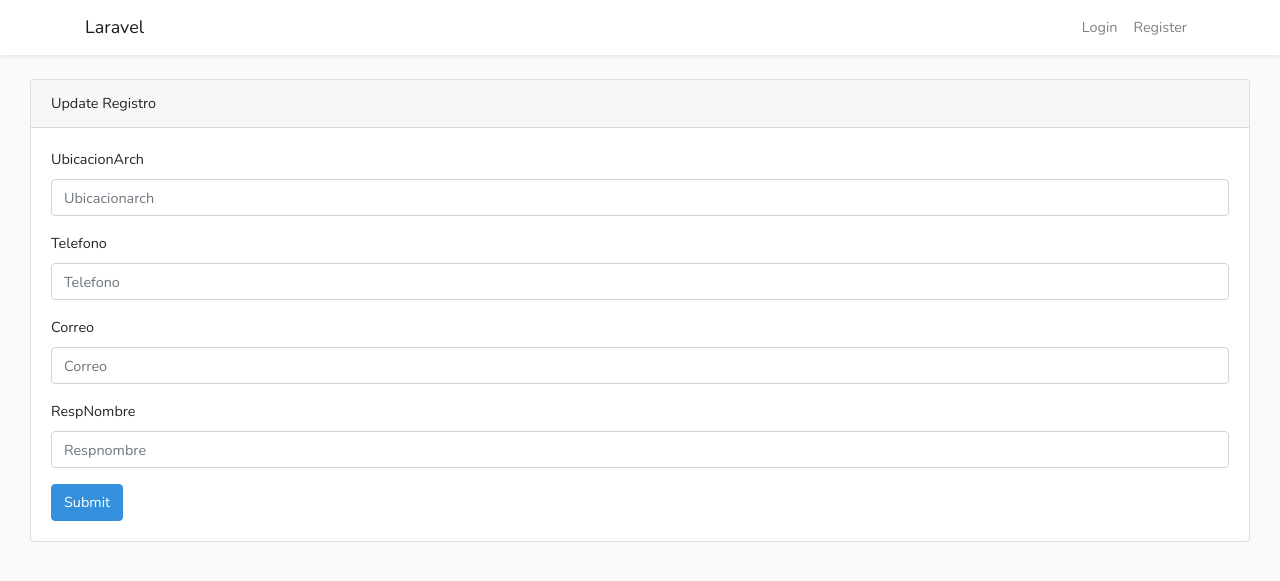
After one commit to AbyLuna/concentrados, a Laravel app: page /registros/1/edit in a window 1280 px wide. The commit adds this page. Shown: the top 581 px of the page. Run offline with Laravel 8, Linux system fonts and the light colour scheme; data that the repository does not hold is empty; some libraries are stand-ins or nearby versions.

Commit message:
Se creo Crud fincional de registro.

```diff
--- /dev/null
+++ b/app/Http/Controllers/RegistroController.php
@@ -0,0 +1,109 @@
+<?php
+
+namespace App\Http\Controllers;
+
+use App\Models\Registro;
+use Illuminate\Http\Request;
+
+/**
+ * Class RegistroController
+ * @package App\Http\Controllers
+ */
+class RegistroController extends Controller
+{
+    /**
+     * Display a listing of the resource.
+     *
+     * @return \Illuminate\Http\Response
+     */
+    public function index()
+    {
+        $registros = Registro::paginate();
+
+        return view('registro.index', compact('registros'))
+            ->with('i', (request()->input('page', 1) - 1) * $registros->perPage());
+    }
+
+    /**
+     * Show the form for creating a new resource.
+     *
+     * @return \Illuminate\Http\Response
+     */
+    public function create()
+    {
+        $registro = new Registro();
+        return view('registro.create', compact('registro'));
+    }
+
+    /**
+     * Store a newly created resource in storage.
+     *
+     * @param  \Illuminate\Http\Request $request
+     * @return \Illuminate\Http\Response
+     */
+    public function store(Request $request)
+    {
+        request()->validate(Registro::$rules);
+
+        $registro = Registro::create($request->all());
+
+        return redirect()->route('registros.index')
+            ->with('success', 'Registro created successfully.');
+    }
+
+    /**
+     * Display the specified resource.
+     *
+     * @param  int $id
+     * @return \Illuminate\Http\Response
+     */
+    public function show($id)
+    {
+        $registro = Registro::find($id);
+
+        return view('registro.show', compact('registro'));
+    }
+
+    /**
+     * Show the form for editing the specified resource.
+     *
+     * @param  int $id
+     * @return \Illuminate\Http\Response
+     */
+    public function edit($id)
+    {
+        $registro = Registro::find($id);
+
+        return view('registro.edit', compact('registro'));
+    }
+
+    /**
+     * Update the specified resource in storage.
+     *
+     * @param  \Illuminate\Http\Request $request
+     * @param  Registro $registro
+     * @return \Illuminate\Http\Response
+     */
+    public function update(Request $request, Registro $registro)
+    {
+        request()->validate(Registro::$rules);
+
+        $registro->update($request->all());
+
+        return redirect()->route('registros.index')
+            ->with('success', 'Registro updated successfully');
+    }
+
+    /**
+     * @param int $id
+     * @return \Illuminate\Http\RedirectResponse
+     * @throws \Exception
+     */
+    public function destroy($id)
+    {
+        $registro = Registro::find($id)->delete();
+
+        return redirect()->route('registros.index')
+            ->with('success', 'Registro deleted successfully');
+    }
+}
--- /dev/null
+++ b/app/Models/Registro.php
@@ -0,0 +1,42 @@
+<?php
+
+namespace App\Models;
+
+use Illuminate\Database\Eloquent\Model;
+
+/**
+ * Class Registro
+ *
+ * @property $id
+ * @property $ubicacionArch
+ * @property $telefono
+ * @property $correo
+ * @property $respNombre
+ * @property $created_at
+ * @property $updated_at
+ *
+ * @package App
+ * @mixin \Illuminate\Database\Eloquent\Builder
+ */
+class Registro extends Model
+{
+
+    static $rules = [
+		'ubicacionArch' => 'required',
+		'telefono' => 'required',
+		'correo' => 'required',
+		'respNombre' => 'required',
+    ];
+
+    protected $perPage = 20;
+
+    /**
+     * Attributes that should be mass-assignable.
+     *
+     * @var array
+     */
+    protected $fillable = ['ubicacionArch','telefono','correo','respNombre'];
+
+
+
+}
--- a/resources/views/layouts/app.blade.php
+++ b/resources/views/layouts/app.blade.php
@@ -38,6 +38,8 @@
                     <a class="nav-link" href="{{ route('expedientes.index') }}">{{ __('Expedientes') }}</a>
                     <a class="nav-link" href="{{ route('contratos.index') }}">{{ __('Contratos') }}</a>
                     <a class="nav-link" href="{{ route('reporte') }}">{{ __('Reporte') }}</a>
+                    <a class="nav-link" href="{{ route('registros.index') }}">{{ __('Registro') }}</a>
+
                     </ul>
                   @endif
 
--- /dev/null
+++ b/resources/views/registro/edit.blade.php
@@ -0,0 +1,31 @@
+@extends('layouts.app')
+
+@section('template_title')
+    Update Registro
+@endsection
+
+@section('content')
+    <section class="content container-fluid">
+        <div class="">
+            <div class="col-md-12">
+
+                @includeif('partials.errors')
+
+                <div class="card card-default">
+                    <div class="card-header">
+                        <span class="card-title">Update Registro</span>
+                    </div>
+                    <div class="card-body">
+                        <form method="POST" action="{{ route('registros.update', $registro->id) }}"  role="form" enctype="multipart/form-data">
+                            {{ method_field('PATCH') }}
+                            @csrf
+
+                            @include('registro.form')
+
+                        </form>
+                    </div>
+                </div>
+            </div>
+        </div>
+    </section>
+@endsection
--- /dev/null
+++ b/resources/views/registro/form.blade.php
@@ -0,0 +1,29 @@
+<div class="box box-info padding-1">
+    <div class="box-body">
+
+        <div class="form-group">
+            {{ Form::label('ubicacionArch') }}
+            {{ Form::text('ubicacionArch', $registro->ubicacionArch, ['class' => 'form-control' . ($errors->has('ubicacionArch') ? ' is-invalid' : ''), 'placeholder' => 'Ubicacionarch']) }}
+            {!! $errors->first('ubicacionArch', '<div class="invalid-feedback">:message</p>') !!}
+        </div>
+        <div class="form-group">
+            {{ Form::label('telefono') }}
+            {{ Form::text('telefono', $registro->telefono, ['class' => 'form-control' . ($errors->has('telefono') ? ' is-invalid' : ''), 'placeholder' => 'Telefono']) }}
+            {!! $errors->first('telefono', '<div class="invalid-feedback">:message</p>') !!}
+        </div>
+        <div class="form-group">
+            {{ Form::label('correo') }}
+            {{ Form::text('correo', $registro->correo, ['class' => 'form-control' . ($errors->has('correo') ? ' is-invalid' : ''), 'placeholder' => 'Correo']) }}
+            {!! $errors->first('correo', '<div class="invalid-feedback">:message</p>') !!}
+        </div>
+        <div class="form-group">
+            {{ Form::label('respNombre') }}
+            {{ Form::text('respNombre', $registro->respNombre, ['class' => 'form-control' . ($errors->has('respNombre') ? ' is-invalid' : ''), 'placeholder' => 'Respnombre']) }}
+            {!! $errors->first('respNombre', '<div class="invalid-feedback">:message</p>') !!}
+        </div>
+
+    </div>
+    <div class="box-footer mt20">
+        <button type="submit" class="btn btn-primary">Submit</button>
+    </div>
+</div>
--- a/resources/views/reporte.blade.php
+++ b/resources/views/reporte.blade.php
@@ -1,6 +1,5 @@
 <!DOCTYPE html>
 <html lang="es">
-
 <head>
     <meta charset="UTF-8">
     <meta http-equiv="X-UA-Compatible" content="IE=edge">
@@ -8,7 +7,6 @@
     <link rel="stylesheet" href="{{ asset('css/app.css') }}">
     <title>Formulario reporte</title>
 </head>
-
 <body>
     <div class="container">
         <div class="container">
--- a/routes/web.php
+++ b/routes/web.php
@@ -33,10 +33,8 @@ Route::resource('expedientes',App\Http\controllers\ExpedienteController::class);
 
 Route::resource('cajas',App\Http\controllers\CajaController::class);
 
+Route::resource('registros',App\Http\controllers\RegistroController::class);
+
 Route::get('/reporte', function(){
     return view('reporte');
 })->name('reporte');
-
-/*Route::get('/', function()
-    return redirect('url');
-});*/
```
Also changed, not shown: resources/views/registro/create.blade.php (added, +30 -0 lines), resources/views/registro/index.blade.php (added, +77 -0 lines), resources/views/registro/show.blade.php (added, +45 -0 lines), database/migrations/2021_05_21_163706_registros.php (added).
